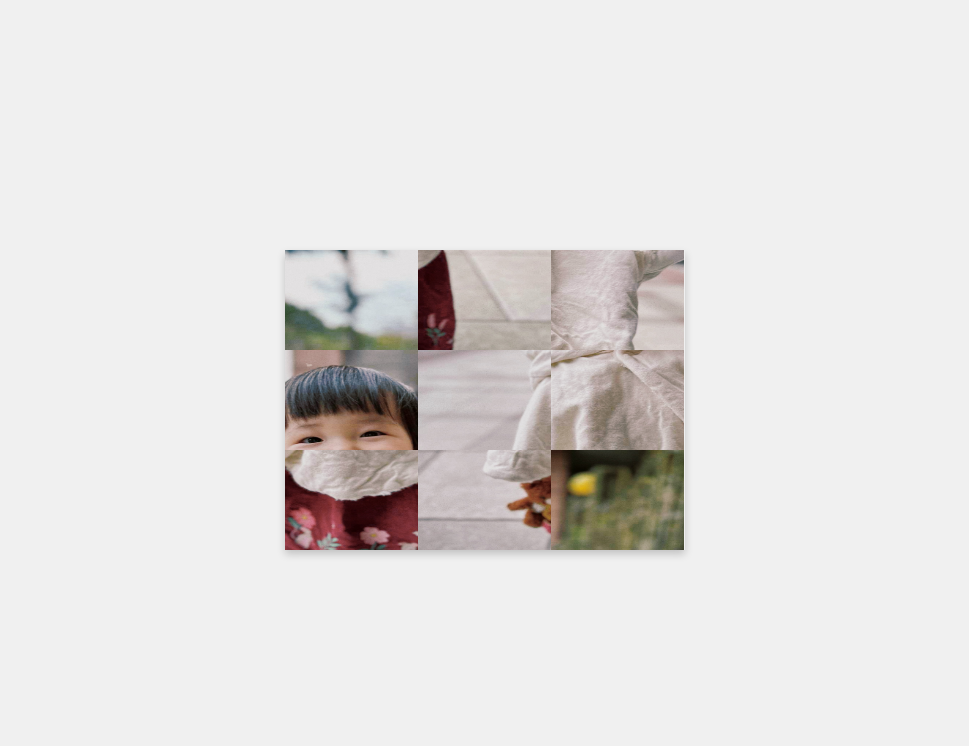
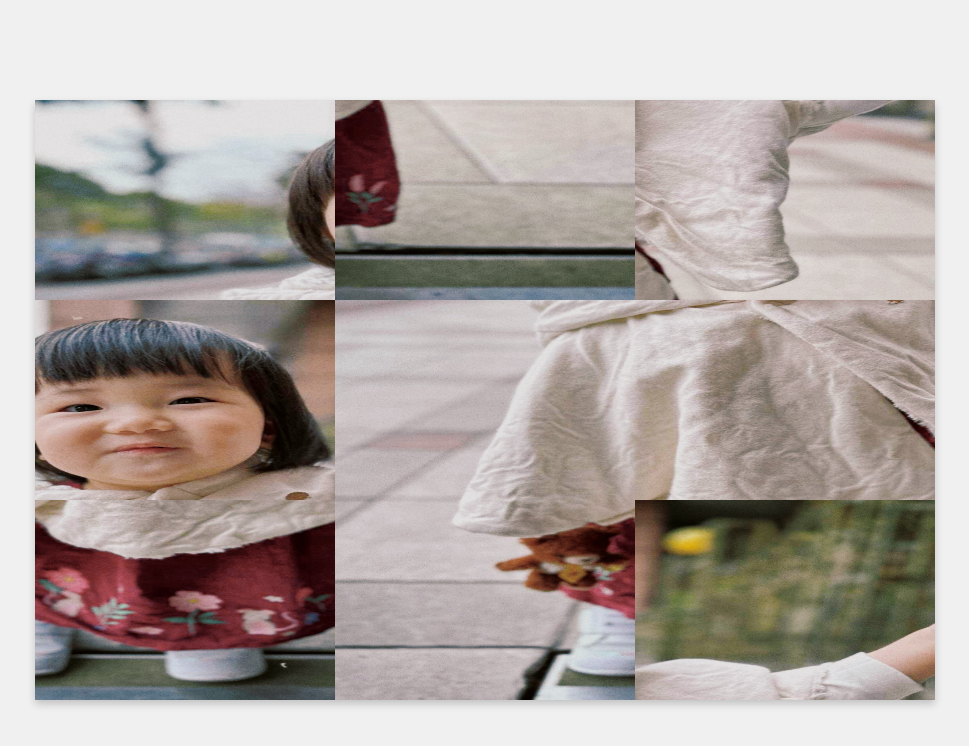
Before and after one commit to warrenABlin/TEST3, a plain HTML site: page index.html in a window 1280 px wide. Shown: the whole page, without its empty margins (155-1124 px from the left). Drawn offline with Linux system fonts and the light colour scheme.

Commit message:
Update index.html

```diff
--- a/index.html
+++ b/index.html
@@ -17,25 +17,23 @@
         }
 
         #puzzle-container {
-            width: 500px;
-            height: 500px;
             display: flex;
             flex-wrap: wrap;
             position: relative;
-            box-shadow: 0 4px 8px rgba(0, 0, 0, 0.2); /* 添加柔和的陰影效果 */
+            box-shadow: 0 4px 8px rgba(0, 0, 0, 0.2);
         }
 
         .tile {
-            width: 166px;
-            height: 166px;
-            background-size: 500px 500px;
+            background-repeat: no-repeat;
+            background-size: cover;
+            background-position: center;
             cursor: pointer;
             box-sizing: border-box;
-            transition: transform 0.2s ease; /* 添加平滑的點擊動畫 */
+            transition: transform 0.2s ease;
         }
 
         .tile:hover {
-            transform: scale(1.05); /* 滑鼠懸停時放大 */
+            transform: scale(1.05);
         }
 
         video {
@@ -49,32 +47,6 @@
             margin-top: 20px;
             font-size: 1.2em;
             font-weight: bold;
-        }
-
-        /* 響應式設計 */
-        @media (max-width: 600px) {
-            #puzzle-container {
-                width: 300px;
-                height: 300px;
-            }
-
-            .tile {
-                width: 100px;
-                height: 100px;
-            }
-        }
-
-        /* 橫屏模式 */
-        @media (orientation: landscape) {
-            #puzzle-container {
-                width: 400px;
-                height: 300px;
-            }
-
-            .tile {
-                width: 133px;
-                height: 100px;
-            }
         }
     </style>
 </head>
@@ -93,6 +65,13 @@
         const bgMusic = document.getElementById('bg-music');
         const message = document.getElementById('message');
         const videoPlayer = document.getElementById('video-player');
+        const imageWidth = 900; // 圖片寬度（替換為您的圖片寬度）
+        const imageHeight = 600; // 圖片高度（替換為您的圖片高度）
+        const cols = 3; // 拼圖列數
+        const rows = 3; // 拼圖行數
+        const tileWidth = imageWidth / cols; // 每個拼圖塊寬度
+        const tileHeight = imageHeight / rows; // 每個拼圖塊高度
+
         let tiles = [];
         let originalOrder = [];
         let selectedTile = null;
@@ -102,7 +81,9 @@
         };
 
         function startGame() {
-            bgMusic.play(); // 自動播放背景音樂
+            puzzleContainer.style.width = `${imageWidth}px`;
+            puzzleContainer.style.height = `${imageHeight}px`;
+            bgMusic.play();
             generatePuzzle();
             shuffleTiles();
             renderPuzzle();
@@ -111,16 +92,16 @@
         function generatePuzzle() {
             tiles = [];
             originalOrder = [];
-            for (let i = 0; i < 9; i++) {
-                tiles.push(i); // 初始化拼圖編號
-                originalOrder.push(i); // 保存正確順序
+            for (let i = 0; i < cols * rows; i++) {
+                tiles.push(i);
+                originalOrder.push(i);
             }
         }
 
         function shuffleTiles() {
             for (let i = tiles.length - 1; i > 0; i--) {
                 const j = Math.floor(Math.random() * (i + 1));
-                [tiles[i], tiles[j]] = [tiles[j], tiles[i]]; // 隨機打亂拼圖
+                [tiles[i], tiles[j]] = [tiles[j], tiles[i]];
             }
         }
 
@@ -129,11 +110,15 @@
             tiles.forEach((tile, index) => {
                 const tileElement = document.createElement('div');
                 tileElement.classList.add('tile');
-                tileElement.dataset.index = index;
+                tileElement.style.width = `${tileWidth}px`;
+                tileElement.style.height = `${tileHeight}px`;
 
                 if (tile !== null) {
+                    const x = -(tile % cols) * tileWidth;
+                    const y = -Math.floor(tile / cols) * tileHeight;
                     tileElement.style.backgroundImage = `url(${imageSrc})`;
-                    tileElement.style.backgroundPosition = `${-(tile % 3) * 166}px ${-Math.floor(tile / 3) * 166}px`;
+                    tileElement.style.backgroundSize = `${imageWidth}px ${imageHeight}px`;
+                    tileElement.style.backgroundPosition = `${x}px ${y}px`;
                 }
 
                 tileElement.addEventListener('click', () => handleTileClick(index));
```
